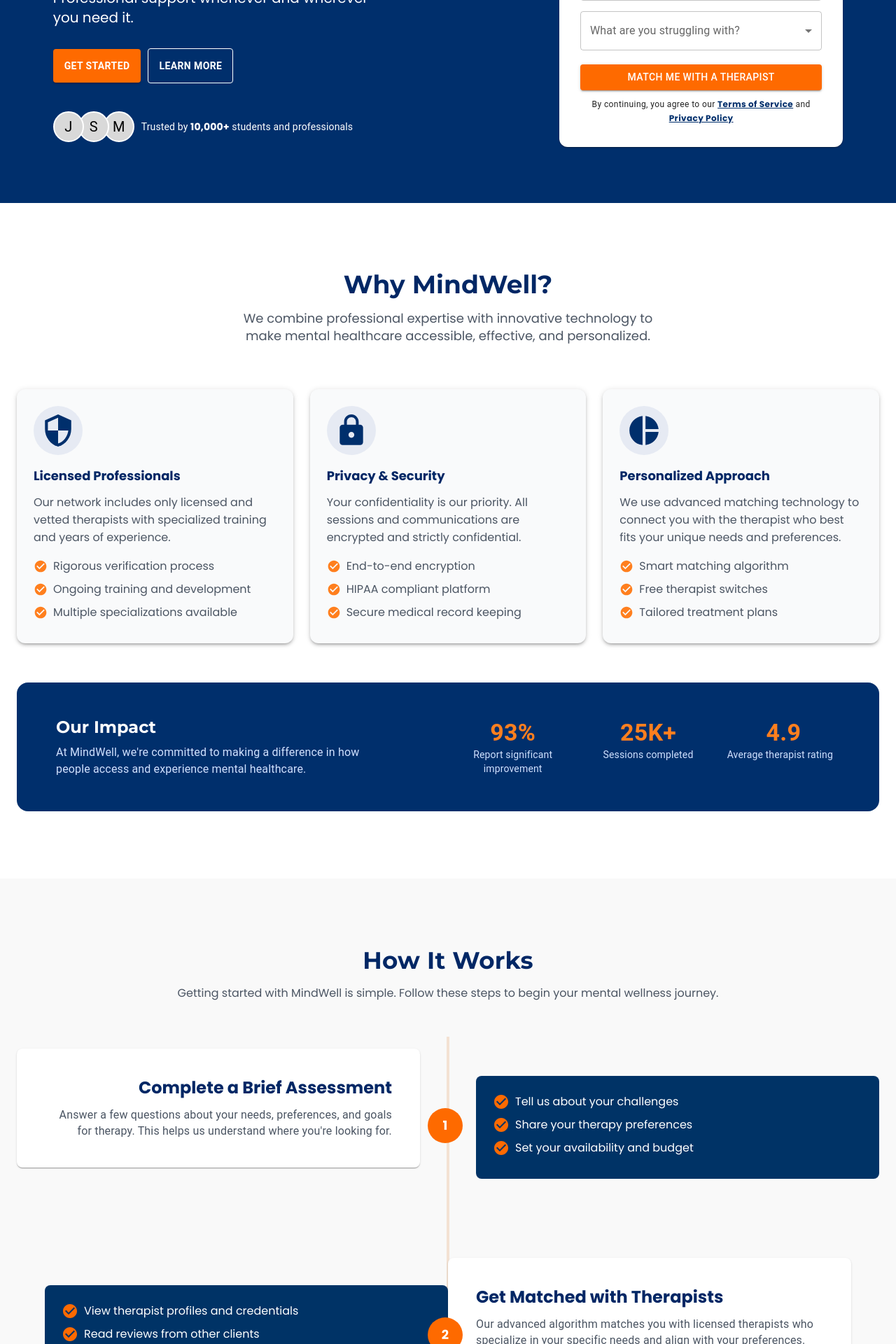
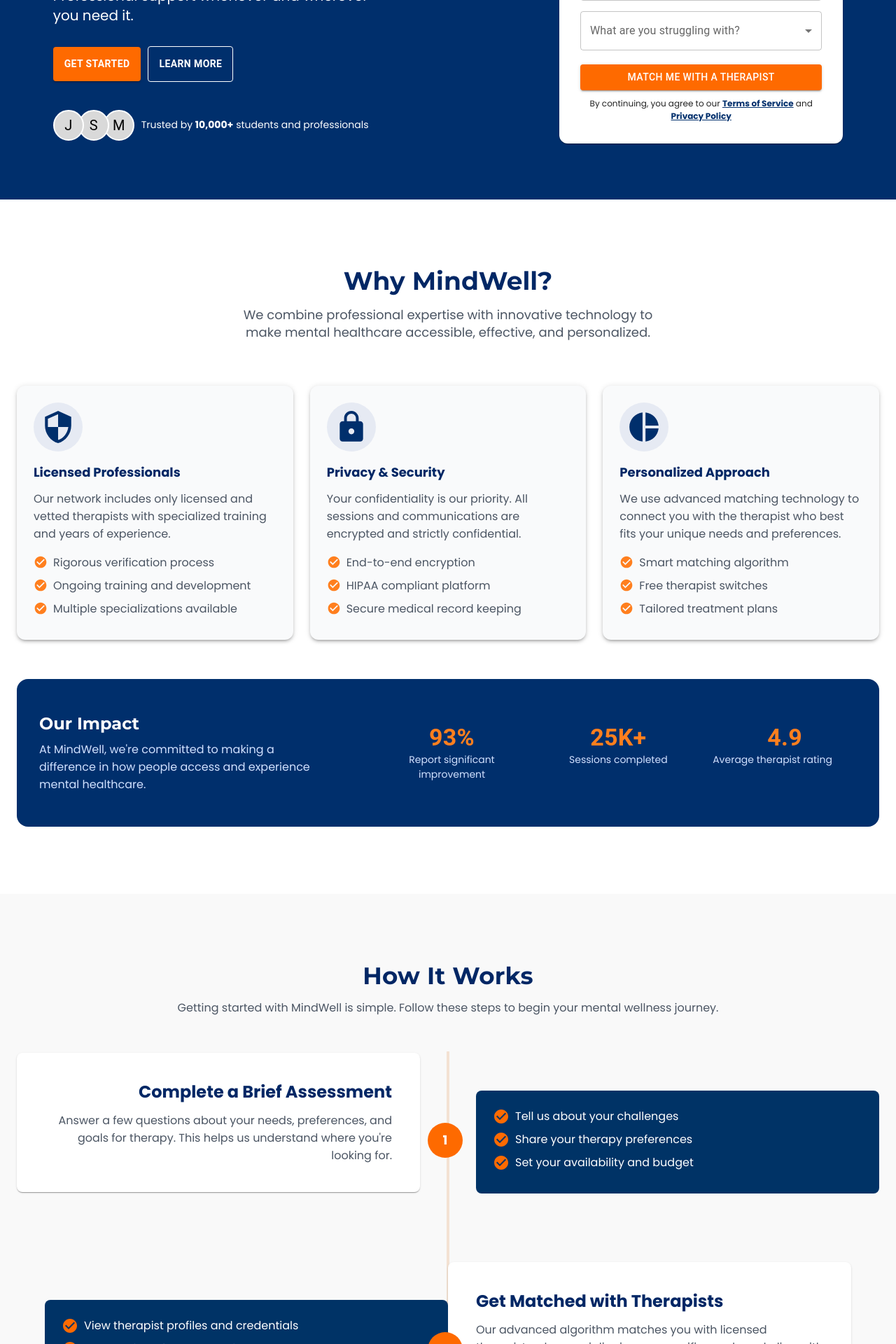
Before and after one commit to KaushalS1911/mind-well, a React (Vite) app: page / in a window 1280 px wide. Shown: the part 380-2300 px from the top of the page at 70% size. Built offline with nearby package versions, Linux system fonts and the light colour scheme.

Commit message:
herosection , mindwell , worksTable

```diff
--- a/src/components/Home/herosection.jsx
+++ b/src/components/Home/herosection.jsx
@@ -76,13 +76,14 @@
                             </AvatarGroup>
 
 
-                            <Typography variant="body2" sx={{
+                            <Box sx={{
+                                fontSize:"14px",
                                 marginLeft: "10px",
                                 color: "white",
                                 marginBottom: {xs: "30px", md: "0px"}
                             }}>
                                 Trusted by <b>10,000+</b> students and professionals
-                            </Typography>
+                            </Box>
                         </Box>
                     </Grid>
 
@@ -170,8 +171,8 @@
                                     </Button>
                                 </form>
 
-                                <Typography variant="caption"
-                                            sx={{display: "block", marginTop: "10px", textAlign: "center"}}>
+                                <Box
+                                            sx={{display: "block", marginTop: "10px", textAlign: "center",fontSize:"12px"}}>
                                     By continuing, you agree to our{" "}
                                     <a href="#" style={{color: "#002F6C", fontWeight: "bold"}}>
                                         Terms of Service
@@ -180,7 +181,7 @@
                                     <a href="#" style={{color: "#002F6C", fontWeight: "bold"}}>
                                         Privacy Policy
                                     </a>
-                                </Typography>
+                                </Box>
                             </Paper>
                         </Box>
                     </Grid>
--- a/src/components/Home/mindwell.jsx
+++ b/src/components/Home/mindwell.jsx
@@ -125,49 +125,47 @@
                     py: 6,
                     px: 4
                 }}>
-                    <Container maxWidth="lg">
-                        <Grid container spacing={3} alignItems="center">
+                        <Grid container spacing={0} alignItems="center">
 
-                            <Grid item xs={12} md={6}>
+                            <Grid item xs={12} md={5}>
                                 <Typography className={"Montserrat"} variant="h5" fontWeight="bold">
                                     Our Impact
                                 </Typography>
-                                <Typography variant="body1" sx={{ mt: 1, color: "#D1E1FF",width:"85%" }}>
+                                <Box variant="body1" sx={{ mt: 1, color: "#D1E1FF",width:"85%" }}>
                                     At MindWell, we're committed to making a difference in how people access and experience mental healthcare.
-                                </Typography>
+                                </Box>
                             </Grid>
 
 
-                            <Grid item xs={12} md={6}>
+                            <Grid item xs={12} md={7}>
                                 <Grid container spacing={4}>
                                     <Grid item sm={4} xs={6}>
                                         <Typography variant="h4" sx={{ color: "#FF7F1E", fontWeight: "700",textAlign:"center" }}>
                                             93%
                                         </Typography>
-                                        <Typography variant="body2" sx={{ color: "#D1E1FF",textAlign:"center" }}>
+                                        <Box variant="body2" sx={{fontSize:"14px", color: "#D1E1FF",textAlign:"center" }}>
                                             Report significant improvement
-                                        </Typography>
+                                        </Box>
                                     </Grid>
                                     <Grid item sm={4} xs={6}>
                                         <Typography variant="h4" sx={{ color: "#FF7F1E", fontWeight: "700",textAlign:"center" }}>
                                             25K+
                                         </Typography>
-                                        <Typography variant="body2" sx={{ color: "#D1E1FF",textAlign:"center" }}>
+                                        <Box variant="body2" sx={{fontSize:"14px", color: "#D1E1FF",textAlign:"center" }}>
                                             Sessions completed
-                                        </Typography>
+                                        </Box>
                                     </Grid>
                                     <Grid item sm={4} xs={6}>
                                         <Typography variant="h4" sx={{ color: "#FF7F1E", fontWeight: "700",textAlign:"center" }}>
                                             4.9
                                         </Typography>
-                                        <Typography variant="body2" sx={{ color: "#D1E1FF" }}>
+                                        <Box sx={{fontSize:"14px", color: "#D1E1FF" }}>
                                             Average therapist rating
-                                        </Typography>
+                                        </Box>
                                     </Grid>
                                 </Grid>
                             </Grid>
                         </Grid>
-                    </Container>
                 </Box>
 
             </Container>
--- a/src/components/Home/worksTable.jsx
+++ b/src/components/Home/worksTable.jsx
@@ -43,9 +43,10 @@
 
 function WorksTable() {
     return (
-        <Box sx={{padding:"96px 0", bgcolor: "#f9f9f9"}}>
+        <Box sx={{padding: "96px 0", bgcolor: "#f9f9f9"}}>
             <Container maxWidth="xl">
-                <Typography className={"Montserrat"} variant="h4" align="center" fontWeight={700} color="#012765" gutterBottom>
+                <Typography className={"Montserrat"} variant="h4" align="center" fontWeight={700} color="#012765"
+                            gutterBottom>
                     How It Works
                 </Typography>
                 <Box
@@ -56,7 +57,7 @@
                     Getting started with MindWell is simple. Follow these steps to begin your mental wellness journey.
                 </Box>
 
-                <Box sx={{position: 'relative', mt: 6}}>
+                <Box sx={{position: "relative", mt: 6}}>
                     <Box
                         sx={{
                             position: 'absolute',
@@ -85,7 +86,13 @@
                         >
                             <Grid item xs={12} md={6}
                                   textAlign={{xs: 'center', sm: index % 2 === 0 ? 'right' : 'left'}}>
-                                <Box sx={{p: {lg:5,md:3,xs:2}, bgcolor: '#fff', boxShadow: 1, borderRadius: 2, mr: 5,}}>
+                                <Box sx={{
+                                    p: {lg: 5, md: 3, xs: 2},
+                                    bgcolor: '#fff',
+                                    boxShadow: 1,
+                                    borderRadius: 2,
+                                    mr: {md:5,xs:0},
+                                }}>
                                     <Box sx={{p: 0, zIndex: 1}}>
                                         <Box sx={{
                                             fontWeight: '700',
@@ -96,9 +103,9 @@
                                         }}>
                                             {step.title}
                                         </Box>
-                                        <Typography variant="body2" sx={{color: '#4B5563', fontSize: "16px"}}>
+                                        <Box sx={{color: '#4B5563', fontSize: "16px"}}>
                                             {step.description}
-                                        </Typography>
+                                        </Box>
                                     </Box>
                                 </Box>
                             </Grid>
@@ -106,9 +113,9 @@
                             <Box
                                 sx={{
                                     position: "absolute",
-                                    top: {xs: "60%",sm:"60%", md: "50%"},
-                                    right: {xs: "17%",sm:"5%", md: "48.3%"},
-                                    display: 'inline-flex',
+                                    top: {xs: "60%", sm: "60%", md: "50%"},
+                                    right: {xs: "17%", sm: "5%", md: "48.3%"},
+                                    display: {sm: 'inline-flex', xs: "none"},
                                     alignItems: 'center',
                                     justifyContent: 'center',
                                     width: {xs: 35, sm: 45, md: 50},
@@ -117,20 +124,45 @@
                                     bgcolor: '#FE6A00',
                                     color: '#fff',
                                     fontWeight: 'bold',
-                                    fontSize: {xs: '14px', sm: '16px', md: '18px'}
+                                    fontSize: {xs: '14px', sm: '16px', md: '18px'},
+                                    zIndex: "1"
                                 }}
                             >
                                 {index + 1}
                             </Box>
 
+
                             <Grid item xs={12} md={6}>
-                                <Box sx={{bgcolor: "#003366", color: "#fff", p: 3, borderRadius: 2, ml: 5, mt: 7}}>
+                                <Box sx={{
+                                    bgcolor: "#003366",
+                                    color: "#fff",
+                                    p: 3,
+                                    borderRadius: 2,
+                                    ml: {md:5,xs:0},
+                                    mt: 7,
+                                    position: "relative",
+                                }}>
                                     {step.details.map((detail, i) => (
-                                        <Box key={i} display="flex" alignItems="center" mb={1} >
+                                        <Box key={i} display="flex" alignItems="center" mb={1}>
                                             <CheckCircleIcon sx={{color: "#FE6A00", mr: 1}}/>
                                             <Box>{detail}</Box>
                                         </Box>
                                     ))}
+                                    <Box sx={{
+                                        position: "absolute",
+                                        top: {xs: "7%",},
+                                        right: {xs: "2%",},
+                                        display: {xs: 'inline-flex', sm: "none"},
+                                        alignItems: 'center',
+                                        justifyContent: 'center',
+                                        width: {xs: 35, sm: 45, md: 50},
+                                        height: {xs: 35, sm: 45, md: 50},
+                                        borderRadius: '50%',
+                                        bgcolor: '#FE6A00',
+                                        color: '#fff',
+                                        fontWeight: 'bold',
+                                        fontSize: {xs: '14px', sm: '16px', md: '18px'}
+                                    }}>{index + 1}</Box>
                                 </Box>
                             </Grid>
                         </Grid>
@@ -154,9 +186,9 @@
                         Start Your Journey Today
                     </Button>
                 </Grid>
-                <Typography align="center" sx={{mt: 2, color: '#4B5563'}}>
+                <Box  sx={{textAlign:"center",fontSize:"16px",mt: 2, color: '#4B5563'}}>
                     No commitment required. Free consultation available.
-                </Typography>
+                </Box>
             </Container>
         </Box>
     );
```
